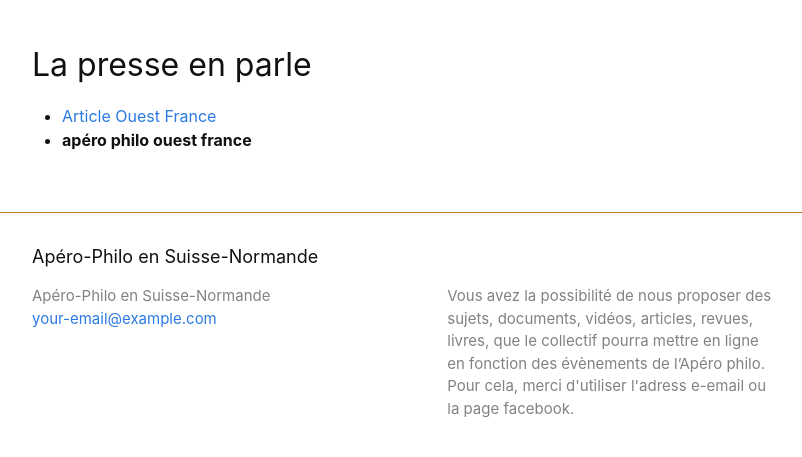
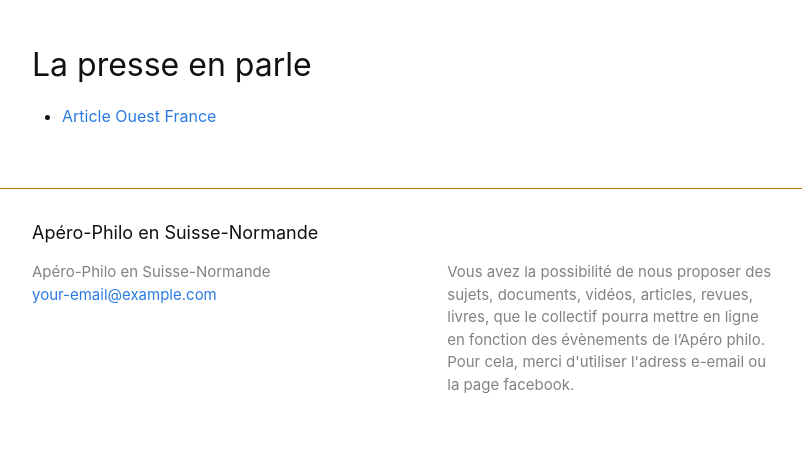
Before and after one commit to aperophilo/apero-philo-suisse-normande.github.io, a Jekyll site: the page built from collections/_events/2019-12-03-quai-harcourt.md, in a window 1280 px wide and 900 px high, scrolled down 3506 px, cut to the strip 420-877 px from the top of the window. Shown: the whole strip, without its empty margins (238-1040 px from the left). Built offline with Jekyll 4.4.1, drawn with Linux system fonts in a browser that asks for light colours.

Commit message:
Update 2019-12-03-quai-harcourt.md

```diff
--- a/collections/_events/2019-12-03-quai-harcourt.md
+++ b/collections/_events/2019-12-03-quai-harcourt.md
@@ -198,4 +198,3 @@ Et, maintenant qu'est-ce qu'on fait ?  A vous tous la parole, les
 ## La presse en parle
 
 - [Article Ouest France](/ataraxy/documents/ouest-france-quai-harcourt.pdf)
-- **apéro philo ouest france**
```
